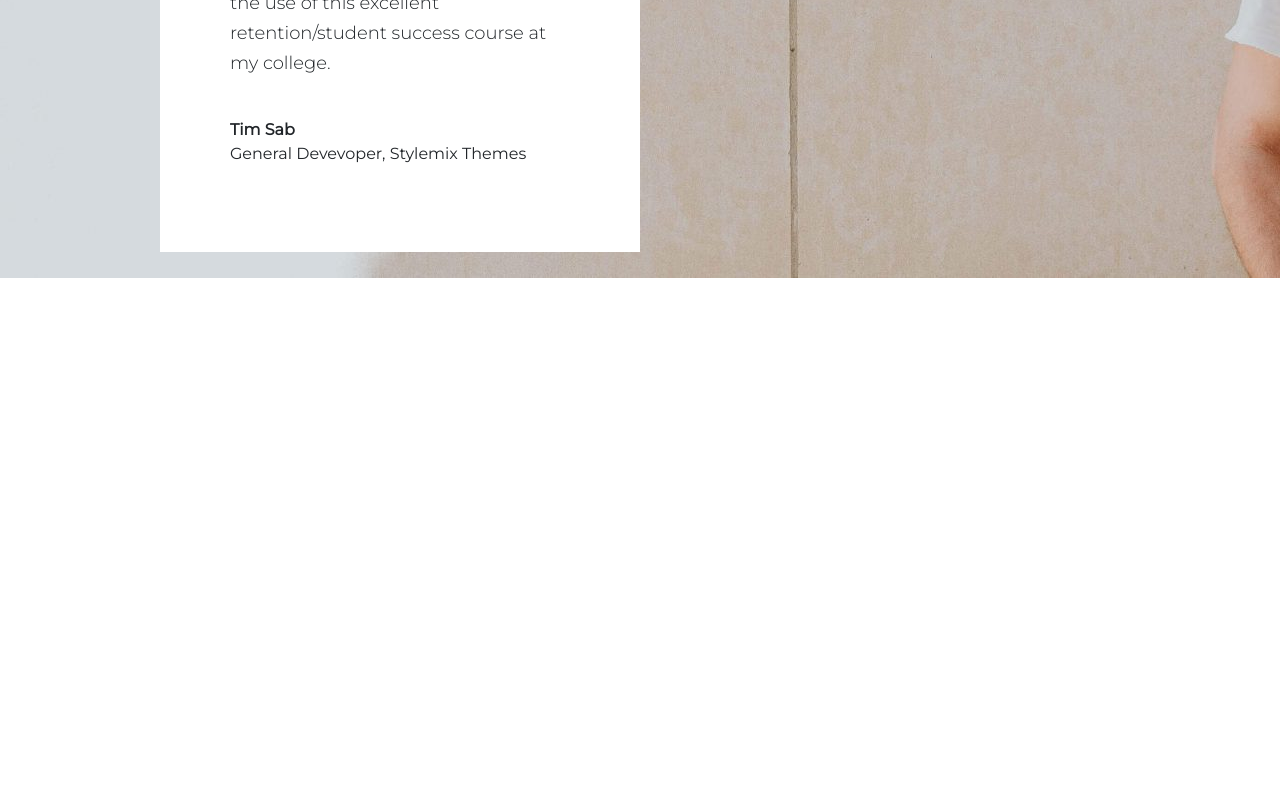
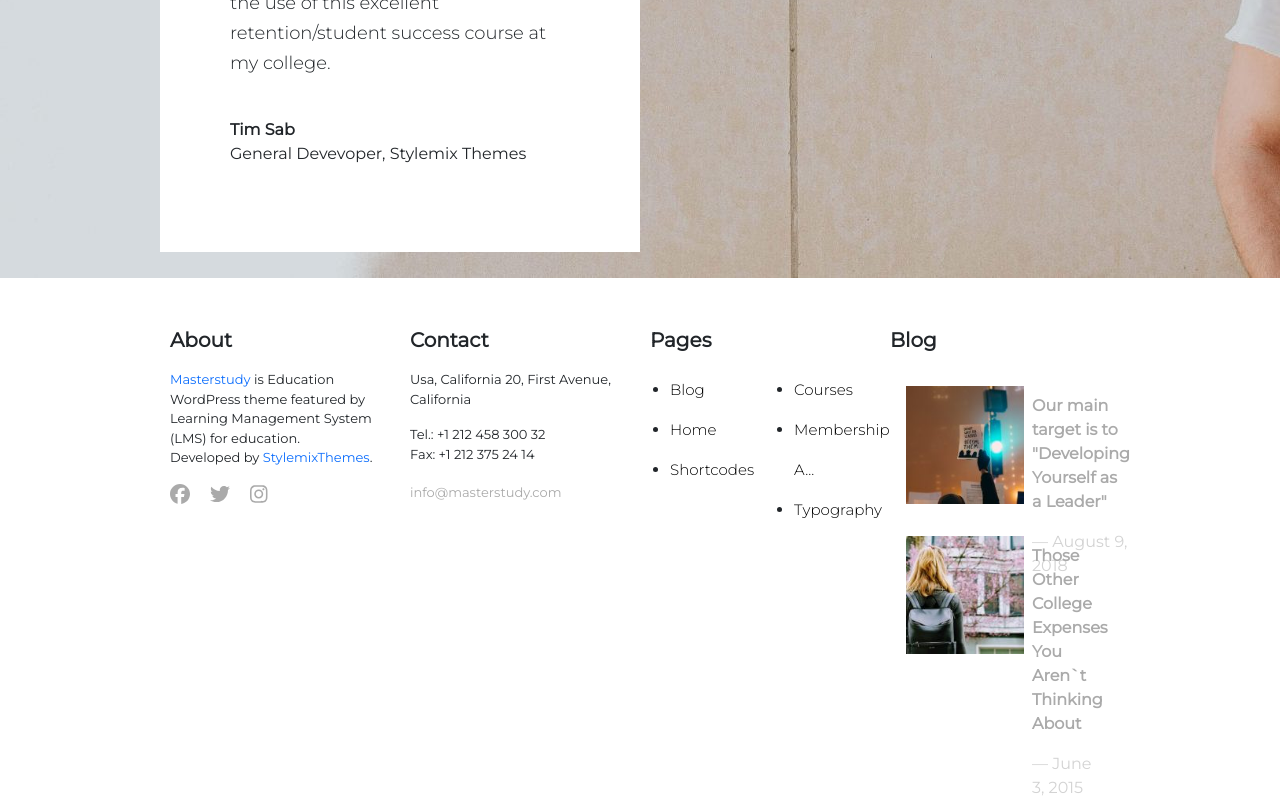
Before and after one commit to alecasentini/proj-html-vuejs, a Vue app: page / in a window 1280 px wide. Shown: the part 5449-6249 px from the top of the page. Before the commit the page ends 5727 px from the top, so only its background shows below. Built offline with nearby package versions, Linux system fonts and the light colour scheme.

Commit message:
Aggiunta componente Footer

```diff
--- a/src/App.vue
+++ b/src/App.vue
@@ -2,12 +2,14 @@
 import HeaderComp from './components/HeaderComp.vue'
 import JumbotronComp from './components/JumbotronComp.vue'
 import MainComp from './components/MainComp.vue';
+import FooterComp from './components/FooterComp.vue';
 export default {
   name: "App",
   components: {
     HeaderComp,
     JumbotronComp,
-    MainComp
+    MainComp,
+    FooterComp
   }
 }
 
@@ -17,6 +19,7 @@ export default {
   <HeaderComp />
   <JumbotronComp />
   <MainComp />
+  <FooterComp />
 </template>
 
 <style lang="scss">
--- /dev/null
+++ b/src/components/FooterComp.vue
@@ -0,0 +1,164 @@
+<script >
+export default {
+    name: "FooterComp",
+
+
+}
+
+</script>
+
+<template>
+    <div class="w-75 d-flex">
+
+        <div class="w-25" id="about">
+            <h5>About</h5>
+            <p><a href="#">Masterstudy</a> is Education WordPress theme featured by Learning Management System (LMS) for
+                education.<br>Developed by <a href="#">StylemixThemes</a>.</p>
+            <ul>
+                <li><a href="#"><font-awesome-icon :icon="['fab', 'facebook']" /></a></li>
+                <li><a href="#"><font-awesome-icon :icon="['fab', 'twitter']" /></a></li>
+                <li><a href="#"><font-awesome-icon :icon="['fab', 'instagram']" /></a></li>
+            </ul>
+        </div>
+
+        <div class="w-25" id="contact">
+            <h5>Contact</h5>
+            <p>Usa, California 20, First Avenue,<br>California</p>
+            <p>Tel.: +1 212 458 300 32 <br>Fax: +1 212 375 24 14</p>
+            <a href="#">info@masterstudy.com</a>
+        </div>
+
+        <div class="w-25" id="pages">
+            <h5>Pages</h5>
+            <div class="d-flex">
+                <ul>
+                    <li><a href="#">Blog</a></li>
+                    <li><a href="#">Home</a></li>
+                    <li><a href="#">Shortcodes</a></li>
+                </ul>
+                <ul>
+                    <li><a href="#">Courses</a></li>
+                    <li><a href="#">Membership A...</a></li>
+                    <li><a href="#">Typography</a></li>
+                </ul>
+
+            </div>
+        </div>
+
+        <div class="w-25" id="blog">
+            <h5>Blog</h5>
+            <div class="d-flex p-3 article">
+                <img src="../../public/photo-1517520287167-4bbf64a00d66-150x150.jpeg" alt="blog_1">
+                <div class="p-2">
+                    <p><a href="#">Our main target is to "Developing Yourself as a Leader"</a></p>
+                    <p>— August 9, 2018</p>
+                </div>
+            </div>
+            <div class="d-flex p-3 article">
+                <img src="../../public/photo-1490376840453-5f616fbebe5b-150x150.jpeg" alt="blog_2">
+                <div class="p-2">
+                    <p><a href="#">Those Other College Expenses You Aren`t Thinking About</a></p>
+                    <p>— June 3, 2015</p>
+                </div>
+            </div>
+        </div>
+
+
+    </div>
+</template>
+
+<style lang="scss" scoped>
+.w-75 {
+    margin: 0 auto;
+    padding: 40px 0;
+
+    .w-25 {
+        padding: 0px 10px;
+    }
+
+    h5 {
+        font-weight: bolder;
+        padding: 10px 0;
+    }
+
+    #about {
+        p {
+            font-size: 13px;
+
+            a {
+                text-decoration: none;
+            }
+        }
+
+
+        ul {
+            display: flex;
+            padding: 0;
+
+            li {
+                list-style-type: none;
+
+                a {
+                    color: #aaaaaa;
+
+                    svg {
+                        font-size: 20px;
+                        margin-right: 20px;
+                    }
+                }
+            }
+        }
+    }
+
+    #contact {
+        p {
+            font-size: 13px;
+        }
+
+        a {
+            text-decoration: none;
+            color: #aaaaaa;
+            font-size: 13px;
+        }
+    }
+
+    #pages {
+        ul {
+            padding: 0 20px;
+
+            li {
+
+
+                a {
+                    text-decoration: none;
+                    color: black;
+                    font-weight: 300;
+                    line-height: 40px;
+                    font-size: 15px;
+                }
+            }
+        }
+    }
+
+    #blog {
+        .article {
+            height: 150px;
+
+            img {
+
+                height: 100%;
+            }
+
+            p {
+                color: lightgray;
+            }
+
+            a {
+                color: #aaaaaa;
+                text-decoration: none;
+                font-weight: bold;
+            }
+        }
+    }
+}
+</style>
--- a/src/main.js
+++ b/src/main.js
@@ -6,9 +6,9 @@ import "../node_modules/bootstrap/dist/js/bootstrap.bundle.min.js"
 
 import { library } from "@fortawesome/fontawesome-svg-core";
 import { faBasketball, faBars, faMagnifyingGlass, faBullhorn, faBriefcase, faEarthAfrica, faDisplay, faStar, faLifeRing, faWrench, faCartShopping, faMobileScreenButton } from '@fortawesome/free-solid-svg-icons'
-import { faTwitter, faInstagram, faBehance, faFlickr, faGit, faLinkedin, faPinterest } from '@fortawesome/free-brands-svg-icons'
+import { faTwitter, faInstagram, faBehance, faFlickr, faGit, faLinkedin, faPinterest, faFacebook } from '@fortawesome/free-brands-svg-icons'
 import { faUser, faBookmark, faCalendarCheck, faClock } from "@fortawesome/free-regular-svg-icons"
-library.add(faBasketball, faBars, faMagnifyingGlass, faBullhorn, faBriefcase, faUser, faBookmark, faEarthAfrica, faDisplay, faCalendarCheck, faClock, faStar, faLifeRing, faWrench, faCartShopping, faMobileScreenButton, faTwitter, faInstagram, faBehance, faFlickr, faGit, faLinkedin, faPinterest);
+library.add(faBasketball, faBars, faMagnifyingGlass, faBullhorn, faBriefcase, faUser, faBookmark, faEarthAfrica, faDisplay, faCalendarCheck, faClock, faStar, faLifeRing, faWrench, faCartShopping, faMobileScreenButton, faTwitter, faInstagram, faBehance, faFlickr, faGit, faLinkedin, faPinterest, faFacebook);
 
 import { FontAwesomeIcon } from "@fortawesome/vue-fontawesome";
 
```
Also changed, not shown: public/photo-1490376840453-5f616fbebe5b-150x150.jpeg (added), public/photo-1517520287167-4bbf64a00d66-150x150.jpeg (added).
